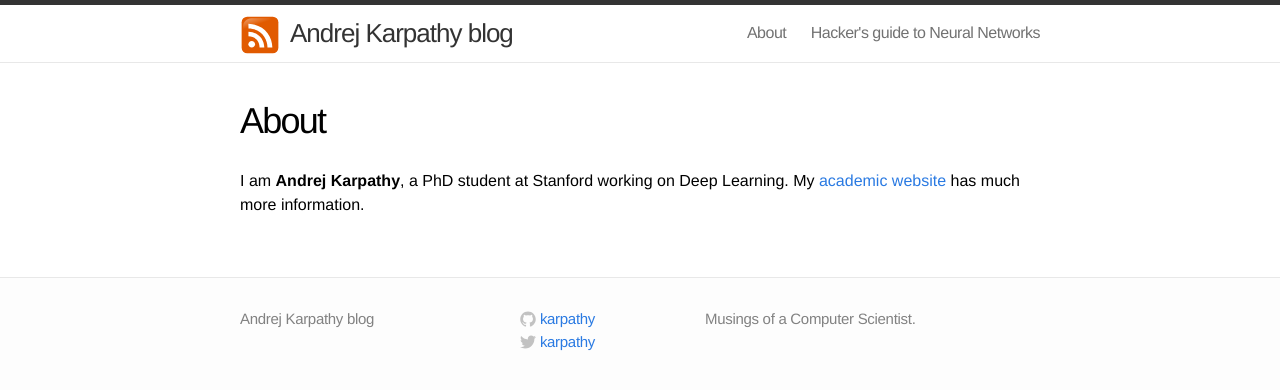
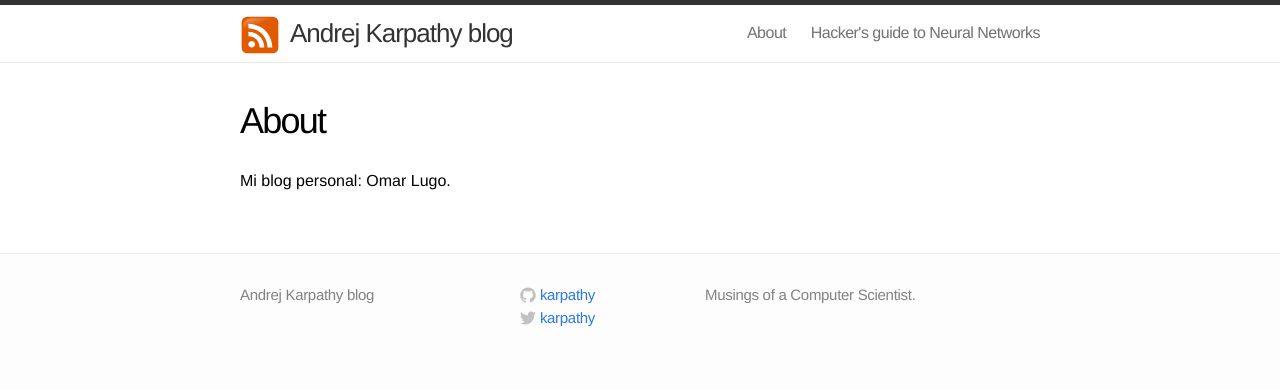
Before and after one commit to lugomar/lugomar.github.io, a Jekyll site: the page built from about.md, in a window 1280 px wide. Shown: the top 390 px of the page. Built offline with Jekyll 4.4.1, drawn with Linux system fonts in a browser that asks for light colours.

Commit message:
poner mi about
mi about

```diff
--- a/about.md
+++ b/about.md
@@ -4,4 +4,4 @@ title: About
 permalink: /about/
 ---
 
-I am **Andrej Karpathy**, a PhD student at Stanford working on Deep Learning. My [academic website](http://cs.stanford.edu/people/karpathy/) has much more information.
+Mi blog personal: Omar Lugo.
```
